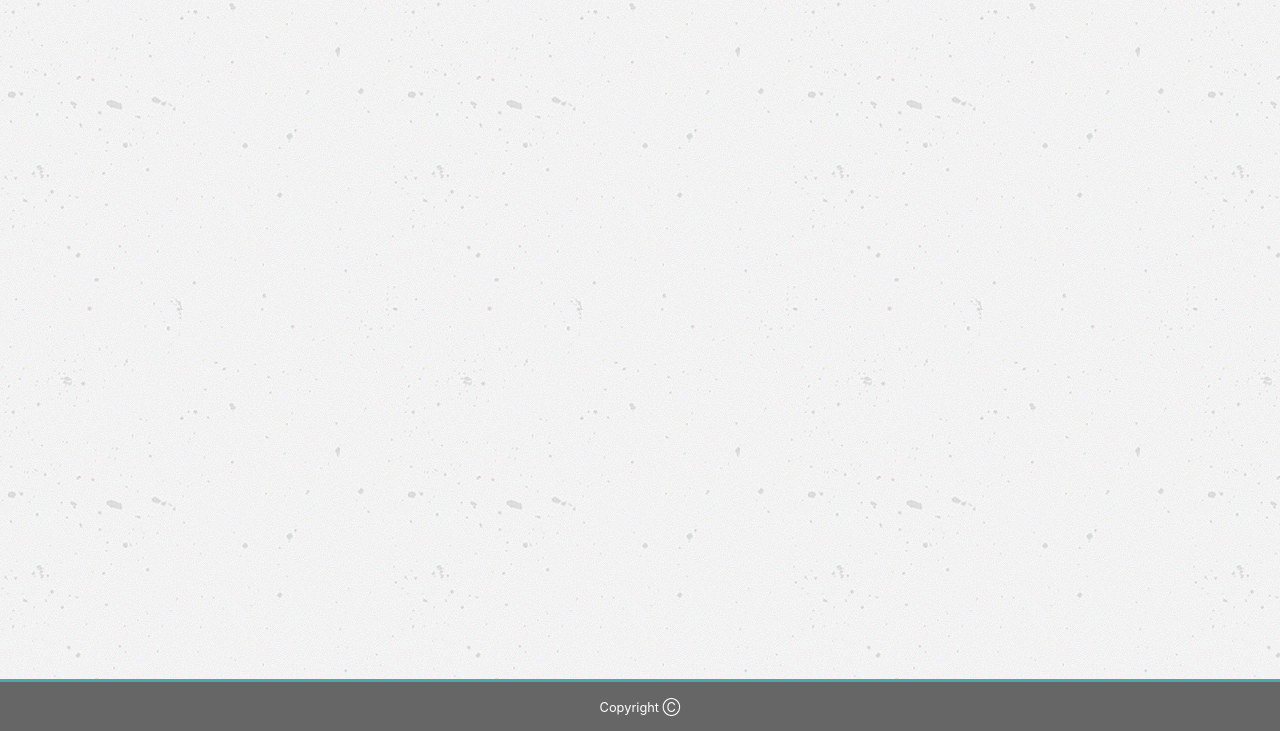
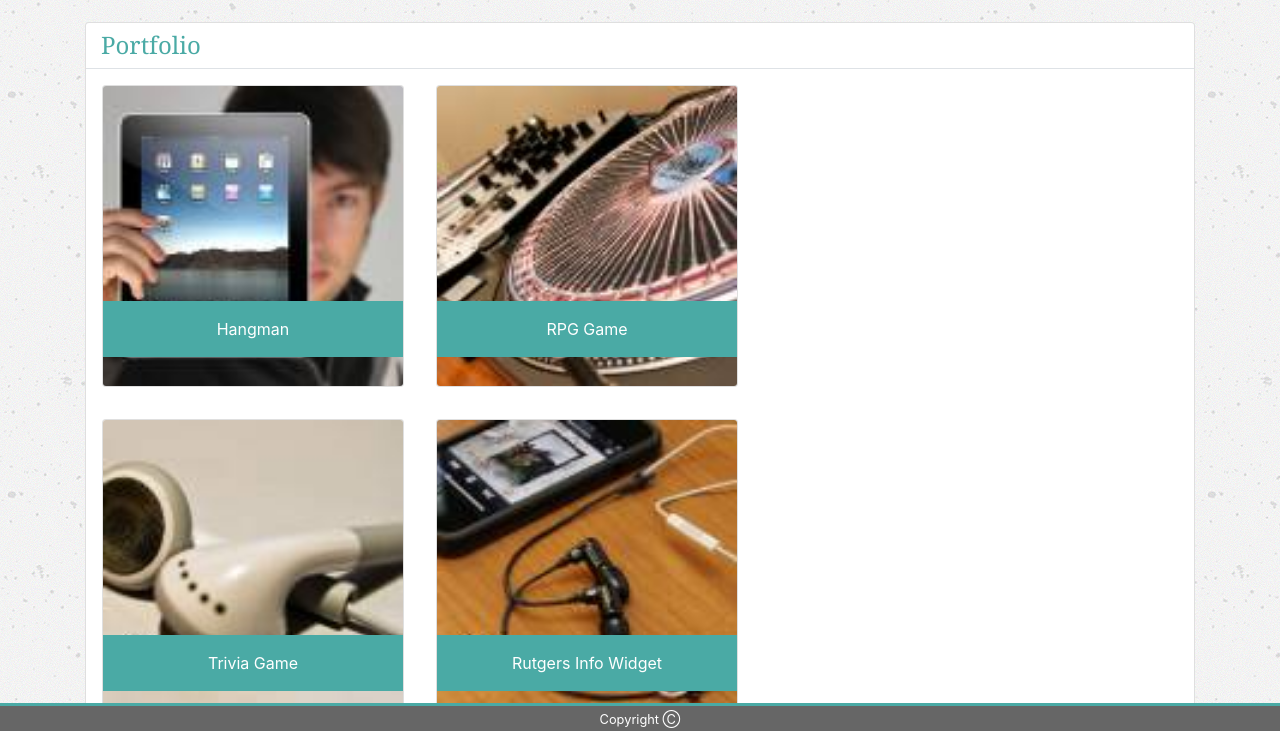
Before and after one commit to ArshSharifat/Bootstrap-Portfolio, a plain HTML site: page portfolio.html in a window 1280 px wide. Shown: the part 67-798 px from the top of the page. Drawn offline with nearby package versions, Linux system fonts and the light colour scheme.

Commit message:
Almost Done

```diff
--- a/portfolio.html
+++ b/portfolio.html
@@ -11,6 +11,8 @@
     <link rel="stylesheet" href="style.css">
 
 </head>
+
+<!--==================================-NAVBAR================================-->
 
 <body>
     <nav class="navbar navbar-expand-sm navbar-muted bg-light border-bottom p-0">
@@ -30,12 +32,76 @@
             </div>
         </div>
     </nav>
+    <br>
+    <!--==================================PORTFOLIO CONTENT=====================-->
 
-    <div class="foot">
-            <div class="foot p-3 text-center fixed-bottom">
-                <footer class="small text-white">Copyright Ⓒ</footer>
+    <div class="container">
+        <div class="card">
+        <div class="container">
+            <div class="row border-bottom">
+                <h4 class="col-md-3 pt-2">Portfolio</h4>
             </div>
         </div>
+        <div class="container">
+            <div class="row">
+                <div class="card sm-col-6 m-3">
+                    <img class="card-img" src="images/hangman.jpg" alt="" style="width:300px;">
+                    <div class="text-box p-3">
+                        <div class="text-center text-white">Hangman
+                        </div>
+                    </div>
+                </div>
+                <div class="card sm-col-6 m-3">
+                    <img class="card-img " src="images/rpg.jpg" alt="" style="width:300px;">
+                    <div class="text-box p-3">
+                        <div class="text-center text-white">RPG Game
+                        </div>
+                    </div>
+                </div>
+            </div>
+            <div class="row">
+                <div class="card sm-col-6 m-3">
+                    <img class="card-img" src="images/trivia.jpg" alt="" style="width:300px;">
+                    <div class="text-box p-3">
+                        <div class="text-center text-white">Trivia Game
+                        </div>
+                    </div>
+                </div>
+
+                <div class="card sm-col-6 m-3">
+                    <img class="card-img" src="images/rutger.jpg" alt="" style="width:300px;">
+                    <div class="text-box p-3">
+                        <div class="text-center text-white">Rutgers Info Widget
+                        </div>
+                    </div>
+                </div>
+            </div>
+            <div class="row">
+                <div class="card sm-col-6 m-3">
+                    <img class="card-img" src="images/rock.jpg" alt="" style="width:300px;">
+                    <div class="text-box p-3">
+                        <div class="text-center text-white">Rock Paper Scissors
+                        </div>
+                    </div>
+                </div>
+            </div>
+        </div>
+        <br>
+        <br>
+        </div>
+    </div>
+    <br>
+    <br>
+    <br>
+    <br>
+    <br>
+    <br>
+    <!--==================================FOOTER================================-->
+    <div class="foot">
+        <div class="foot p-1 text-center fixed-bottom">
+            <footer class="small text-white">Copyright Ⓒ</footer>
+        </div>
+    </div>
 
 </body>
 
--- a/style.css
+++ b/style.css
@@ -14,7 +14,7 @@ body {
 .foot {
     background-color: #666666;
 }
-.foot.p-3.text-center.fixed-bottom {
+.foot.p-1.text-center.fixed-bottom {
     border-top: solid;
     border-color: #4aaaa5;
 }
@@ -24,3 +24,17 @@ h4.col-md-3.pt-2 {
     font-family: 'Georgia', Times, Times New Roman, serif;
     color: #4aaaa5;
 }
+
+
+/*============PORTFOLIO PAGE==========*/
+
+.text-box {
+    position: absolute;
+    background-color:#4aaaa5;
+    width: -webkit-fill-available;
+    margin-top: 215px;
+}
+
+
+
+/*============CONTACT PAGE==========*/
```
Also changed, not shown: contact.html (+4 -3 lines), index.html (+10 -10 lines).
